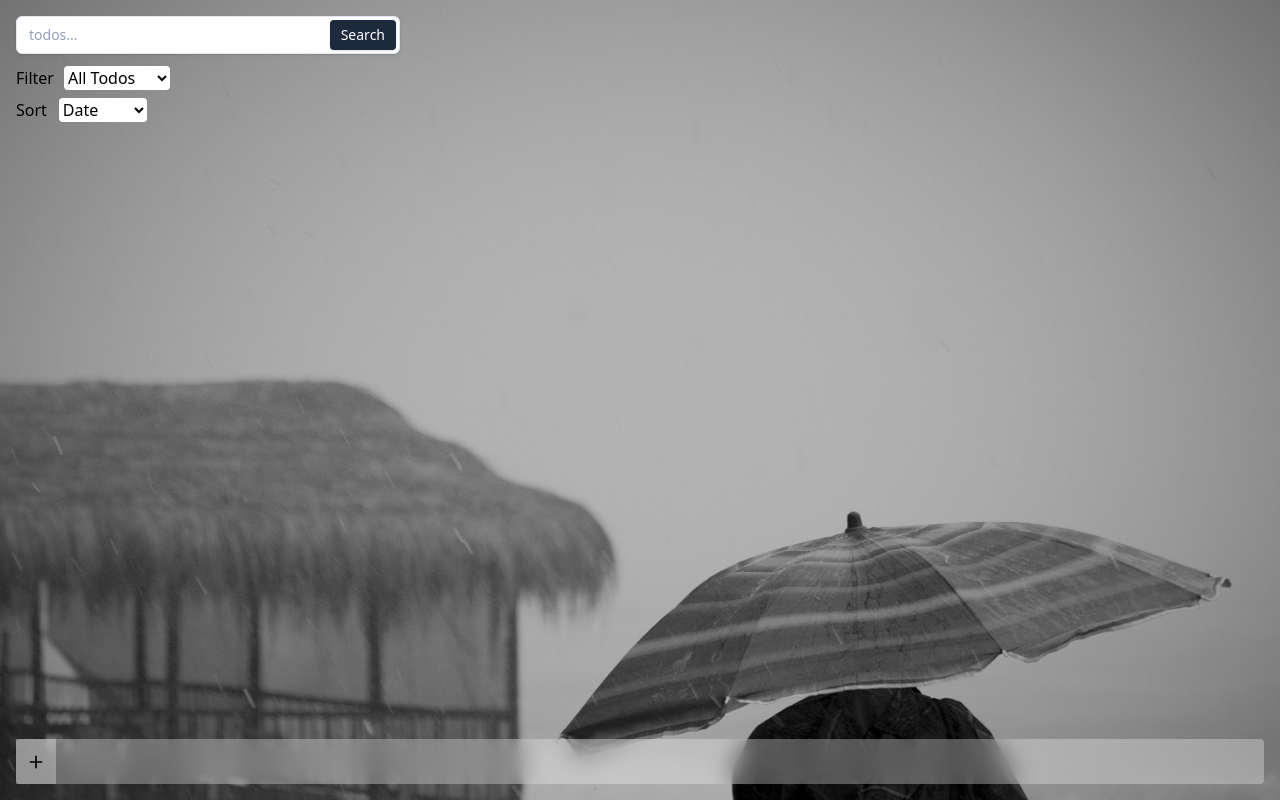
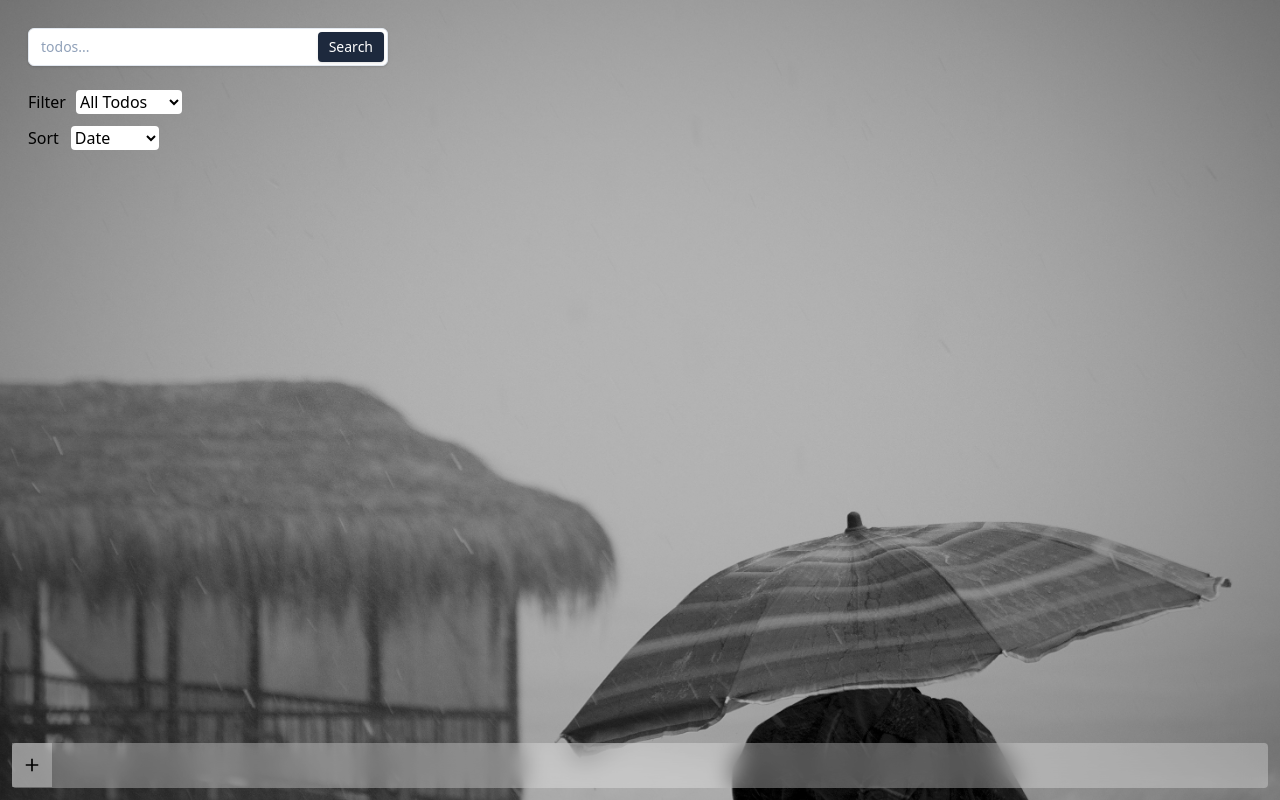
Before and after one commit to alimuhammadiiii/TodoApp, a React (Vite) app: page / in a window 1280 px wide. Built offline with nearby package versions, Linux system fonts and the light colour scheme.

Commit message:
fix style

```diff
--- a/src/components/AddTodo.tsx
+++ b/src/components/AddTodo.tsx
@@ -6,7 +6,7 @@ export default function AddTodo() {
   const todoDispatch = useTodosDispatch();
 
   return (
-    <div className="bg-white/30 backdrop-blur-md flex gap-3 rounded min-h-[45px]">
+    <div className="bg-white/30 backdrop-blur-md flex gap-3 rounded min-h-[45px] absolute bottom-3 left-3 right-3">
       <button
         onClick={() => {
           if (text.trim() === "") {
@@ -15,7 +15,7 @@ export default function AddTodo() {
           todoDispatch({ type: "add", payload: { text: text } });
           setText("");
         }}
-        className="bg-inherit add-bottom cursor-pointer h-full w-10 flex justify-center items-center"
+        className="bg-inherit add-bottom cursor-pointer h-11 w-10 flex justify-center items-center"
       >
         <IoMdAdd size={20} />
       </button>
@@ -24,7 +24,7 @@ export default function AddTodo() {
         type="text"
         value={text}
         onChange={(e) => setText(e.target.value)}
-        className="grow h-full outline-none text-black placeholder:text-black"
+        className="grow outline-none text-black placeholder:text-black h-11"
       />
     </div>
   );
--- a/src/components/Todos.tsx
+++ b/src/components/Todos.tsx
@@ -38,13 +38,15 @@ export default function Todos() {
   console.log(visibleTodos);
 
   return (
-    <ul className="grow overflow-y-auto flex flex-col gap-2">
+    <>
       <TodoFilter defaultValue={filter} onChangeValue={setFilter} />
       <FilterBySort defaultValue={sortType} onchangeSort={setSortType} />
-      {visibleTodos.map((todo: Todo) => {
-        return <TodoItem key={todo.id} todo={todo} />;
-      })}
-    </ul>
+      <ul className="grow overflow-y-auto flex flex-col gap-2 p-3 mb-14">
+        {visibleTodos.map((todo: Todo) => {
+          return <TodoItem key={todo.id} todo={todo} />;
+        })}
+      </ul>
+    </>
   );
 }
 
@@ -113,7 +115,7 @@ function TodoFilter({
   onChangeValue: (value: "default" | "complete" | "inProgress") => void;
 }) {
   return (
-    <div className="flex gap-2.5">
+    <div className="flex gap-2.5 px-3">
       <p>Filter</p>
       <select
         className="bg-white rounded"
@@ -136,7 +138,7 @@ function FilterBySort({
   onchangeSort: (value: "alphabet" | "date" | "none") => void;
 }) {
   return (
-    <div className="flex gap-3">
+    <div className="flex gap-3 px-3">
       <label>Sort</label>
       <select
         className="bg-white rounded"
--- a/src/components/search.tsx
+++ b/src/components/search.tsx
@@ -11,7 +11,7 @@ export default function Search() {
   }, 1000);
 
   return (
-    <div className="w-full max-w-sm min-w-[200px]">
+    <div className="w-full max-w-sm min-w-[200px] p-3">
       <div className="relative">
         <input
           defaultValue={search.todoSearch ?? ""}
```
